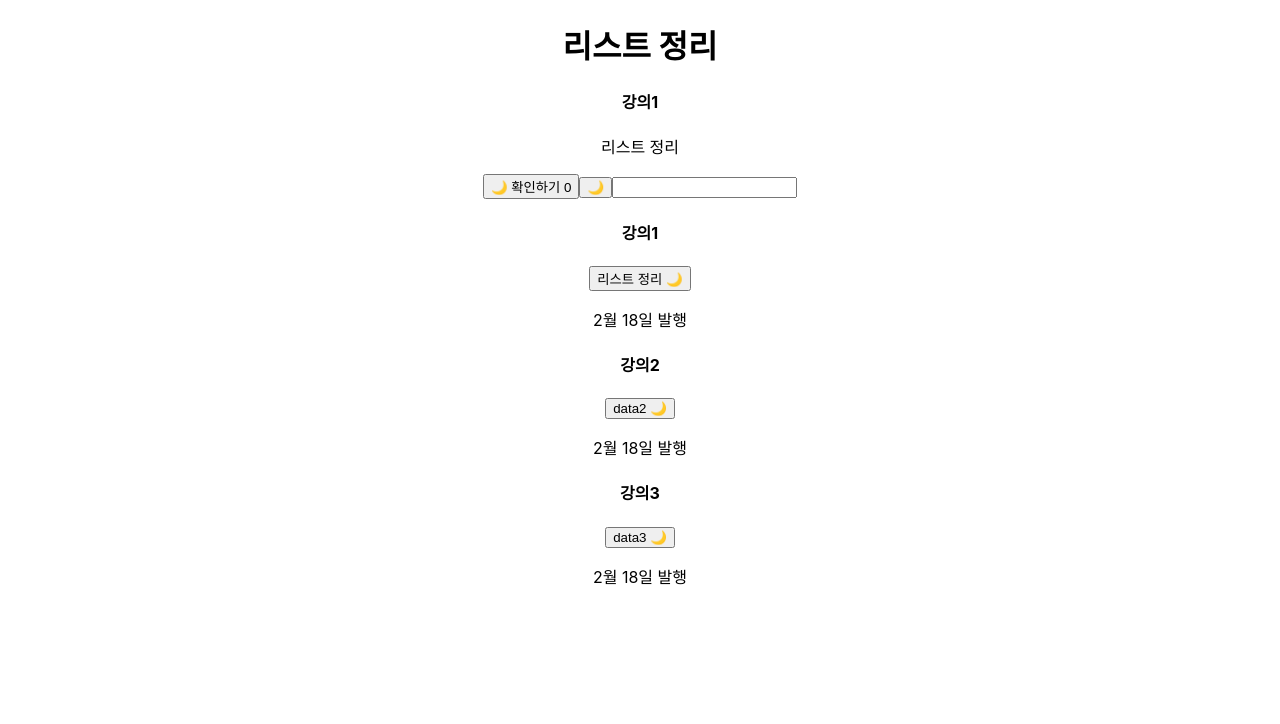
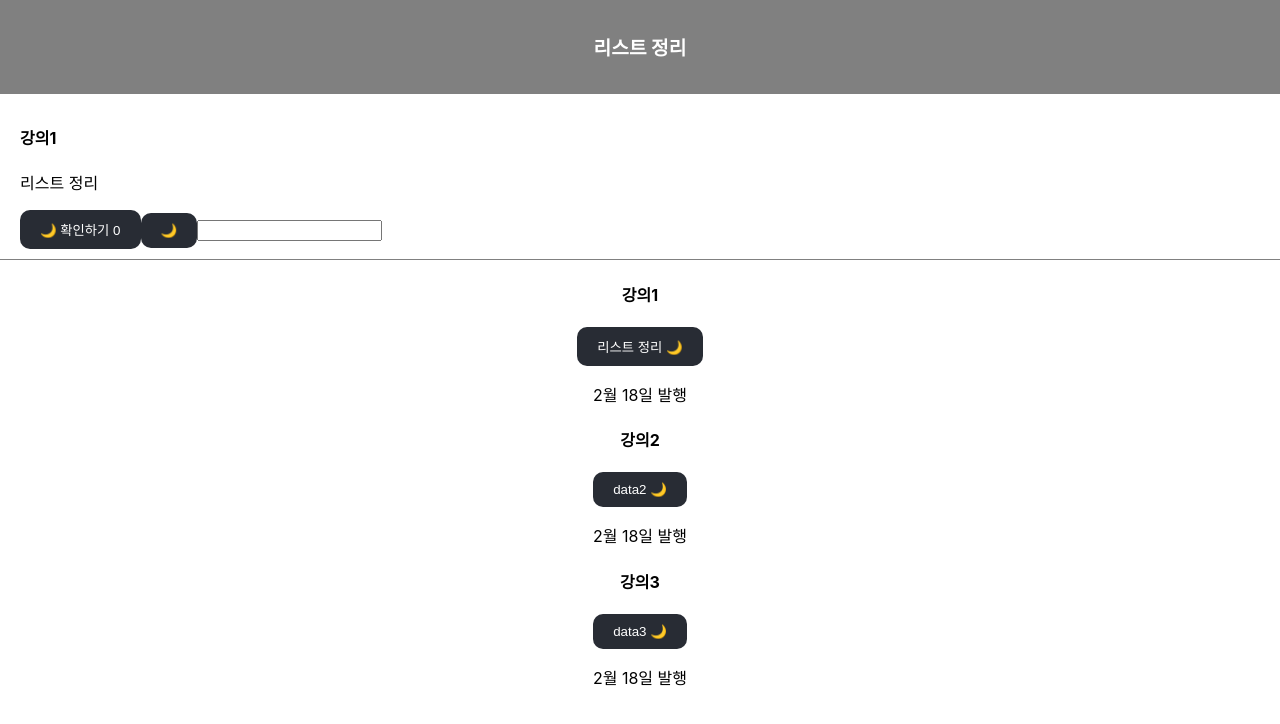
Before and after one commit to JinAoxo/ReactStudy, a React (Create React App) app in the folder reactstudy/: page / in a window 1280 px wide. Shown: the top 724 px of the page. Built offline with nearby package versions, Linux system fonts and the light colour scheme.

Commit message:
test : 재대로 작동시 그대로 취합

```diff
--- a/reactstudy/src/App.css
+++ b/reactstudy/src/App.css
@@ -36,3 +36,36 @@
     transform: rotate(360deg);
   }
 }
+
+.list-header{
+  background-color: gray;
+  padding: 20px;
+}
+.title1{
+  font-size: 1.2rem;
+  color: #fff;
+}
+
+.list-wrap{
+  width: 100%;
+}
+.item{
+  padding: 10px 20px;
+  text-align: left;
+  border-bottom: 1px solid gray;
+}
+
+.item-btn{
+  padding: 10px 20px;
+  background-color: #282c34;
+  border: #282c34;
+  border-radius: 10px;
+  color: #fff;
+}
+
+.modal{
+  width: 100%;
+  padding: 10px;
+  background-color: #f0f0f0;
+  text-align: left;
+}
```
Also changed, not shown: 1 other file (tests, documents, lock files or other folders).
